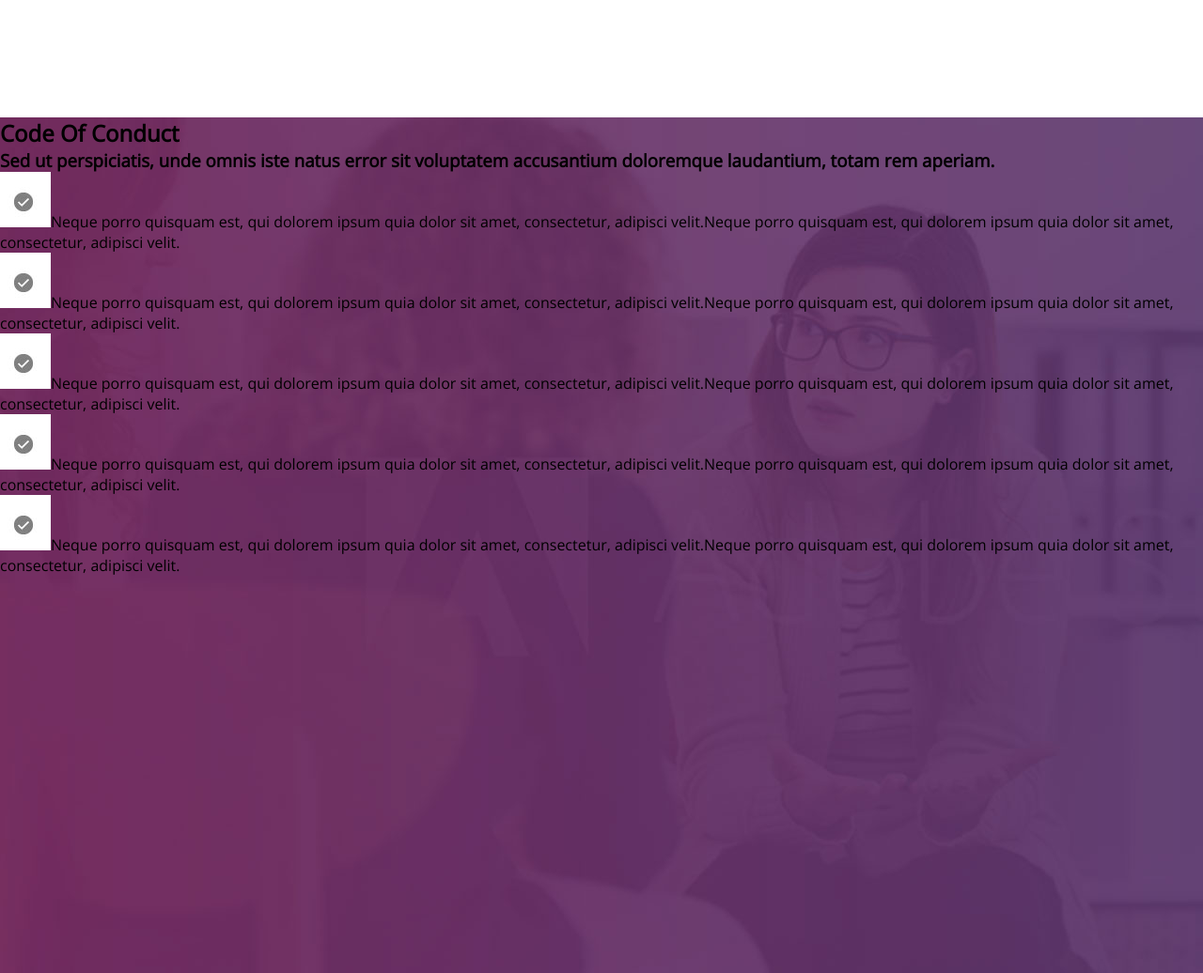
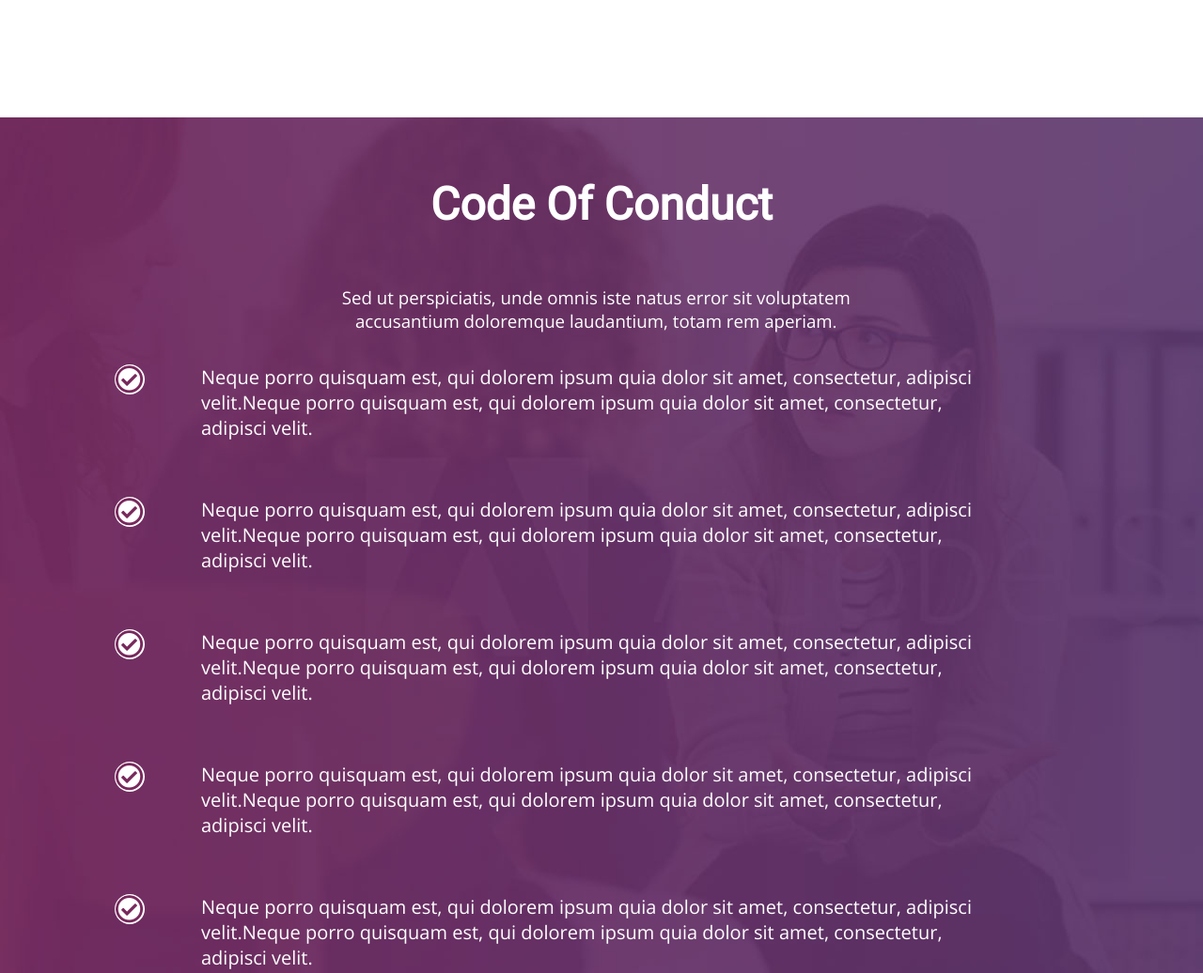
Before and after one commit to marionschleifer/lead-with-her, a plain HTML site: page index.html in a window 1280 px wide. Shown: the part 1473-2509 px from the top of the page at 94% size. Drawn offline with nearby package versions, Linux system fonts and the light colour scheme.

Commit message:
css of section2,3 and 4 done

```diff
--- a/index.html
+++ b/index.html
@@ -4,6 +4,7 @@
 	<title>LeadWithHer</title>
 	<link rel="stylesheet" href="styles.css">
 	<link href="https://fonts.googleapis.com/css?family=Open+Sans:300|Roboto&display=swap" rel="stylesheet">
+	<link rel="stylesheet" href="https://use.fontawesome.com/releases/v5.7.2/css/all.css" integrity="sha384-fnmOCqbTlWIlj8LyTjo7mOUStjsKC4pOpQbqyi7RrhN7udi9RwhKkMHpvLbHG9Sr" crossorigin="anonymous">
 </head>
 <body>
 
@@ -80,15 +81,15 @@
 				<h3 class="subheading-code">Sed ut perspiciatis, unde omnis iste natus error sit voluptatem accusantium doloremque laudantium, totam rem aperiam.</h3>
 
 				<ul class="list-code">
-					<li class="point-one"><img src="images/code.jpg" alt="list">Neque porro quisquam est, qui dolorem ipsum quia dolor sit amet, consectetur, adipisci velit.Neque porro quisquam est, qui dolorem ipsum quia dolor sit amet, consectetur, adipisci velit.</li>
+					<i class="far fa-check-circle"></i><li class="points">Neque porro quisquam est, qui dolorem ipsum quia dolor sit amet, consectetur, adipisci velit.Neque porro quisquam est, qui dolorem ipsum quia dolor sit amet, consectetur, adipisci velit.</li>
 
-					<li class="point-two"><img src="images/code.jpg" alt="list">Neque porro quisquam est, qui dolorem ipsum quia dolor sit amet, consectetur, adipisci velit.Neque porro quisquam est, qui dolorem ipsum quia dolor sit amet, consectetur, adipisci velit.</li>
+					<i class="far fa-check-circle"></i><li class="points">Neque porro quisquam est, qui dolorem ipsum quia dolor sit amet, consectetur, adipisci velit.Neque porro quisquam est, qui dolorem ipsum quia dolor sit amet, consectetur, adipisci velit.</li>
 
-					<li class="point-three"><img src="images/code.jpg" alt="list">Neque porro quisquam est, qui dolorem ipsum quia dolor sit amet, consectetur, adipisci velit.Neque porro quisquam est, qui dolorem ipsum quia dolor sit amet, consectetur, adipisci velit.</li>
+					<i class="far fa-check-circle"></i><li class="points">Neque porro quisquam est, qui dolorem ipsum quia dolor sit amet, consectetur, adipisci velit.Neque porro quisquam est, qui dolorem ipsum quia dolor sit amet, consectetur, adipisci velit.</li>
 
-					<li class="point-four"><img src="images/code.jpg" alt="list">Neque porro quisquam est, qui dolorem ipsum quia dolor sit amet, consectetur, adipisci velit.Neque porro quisquam est, qui dolorem ipsum quia dolor sit amet, consectetur, adipisci velit.</li>
+					<i class="far fa-check-circle"></i><li class="points">Neque porro quisquam est, qui dolorem ipsum quia dolor sit amet, consectetur, adipisci velit.Neque porro quisquam est, qui dolorem ipsum quia dolor sit amet, consectetur, adipisci velit.</li>
 
-					<li class="point-five"><img src="images/code.jpg" alt="list">Neque porro quisquam est, qui dolorem ipsum quia dolor sit amet, consectetur, adipisci velit.Neque porro quisquam est, qui dolorem ipsum quia dolor sit amet, consectetur, adipisci velit.</li>
+					<i class="far fa-check-circle"></i><li class="points">Neque porro quisquam est, qui dolorem ipsum quia dolor sit amet, consectetur, adipisci velit.Neque porro quisquam est, qui dolorem ipsum quia dolor sit amet, consectetur, adipisci velit.</li>
 				</ul>
 
 			</div>
--- a/styles.css
+++ b/styles.css
@@ -40,7 +40,7 @@
     border-radius: 20px;
 }
 .nav-bar--:hover{
-	background-color: rgb(121, 83, 136);
+    background-color: rgb(121, 83, 136);
 }
 .nav-an{
     color: white;
@@ -137,4 +137,39 @@
 .main-code{
     background-image: url(images/background-code.jpg);
     height: 962px;
+    padding: 5%;
 }
+.heading-code{
+    text-align: center;
+    font-family: 'Roboto', sans-serif;
+    font-size: 3em;
+    color: white;
+    font-weight: 900, bolder;
+    padding-bottom: 5%;
+}
+.subheading-code{
+    text-align: center;
+    font-weight: lighter;
+    text-align: center;
+    margin-right: 26%;
+    margin-left: 25%;
+    padding-bottom: 3%;
+    color: white;
+}
+.far{
+   font-size: 30px;
+   background-color: white;
+   border-radius: 19px;
+   color: rgb(120, 40, 92);
+   border: 1px solid transparent;
+   clear: both;
+   float: left;
+   margin-left: 5%;
+}
+.points{
+    color: white;
+    font-size: 20px;
+    margin-left: 150px;
+    margin-right: 148px;
+    margin-bottom: 60px;
+}
```
